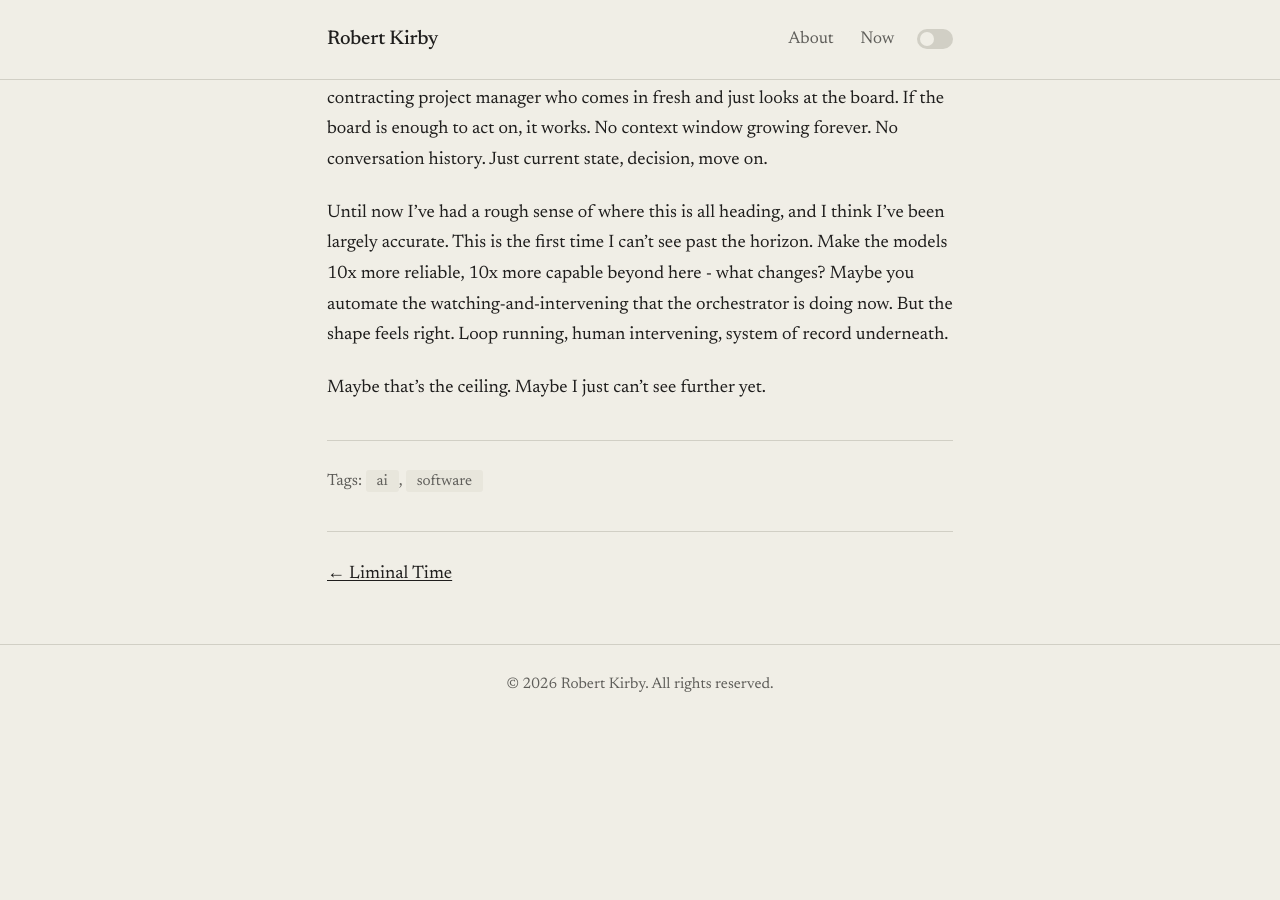
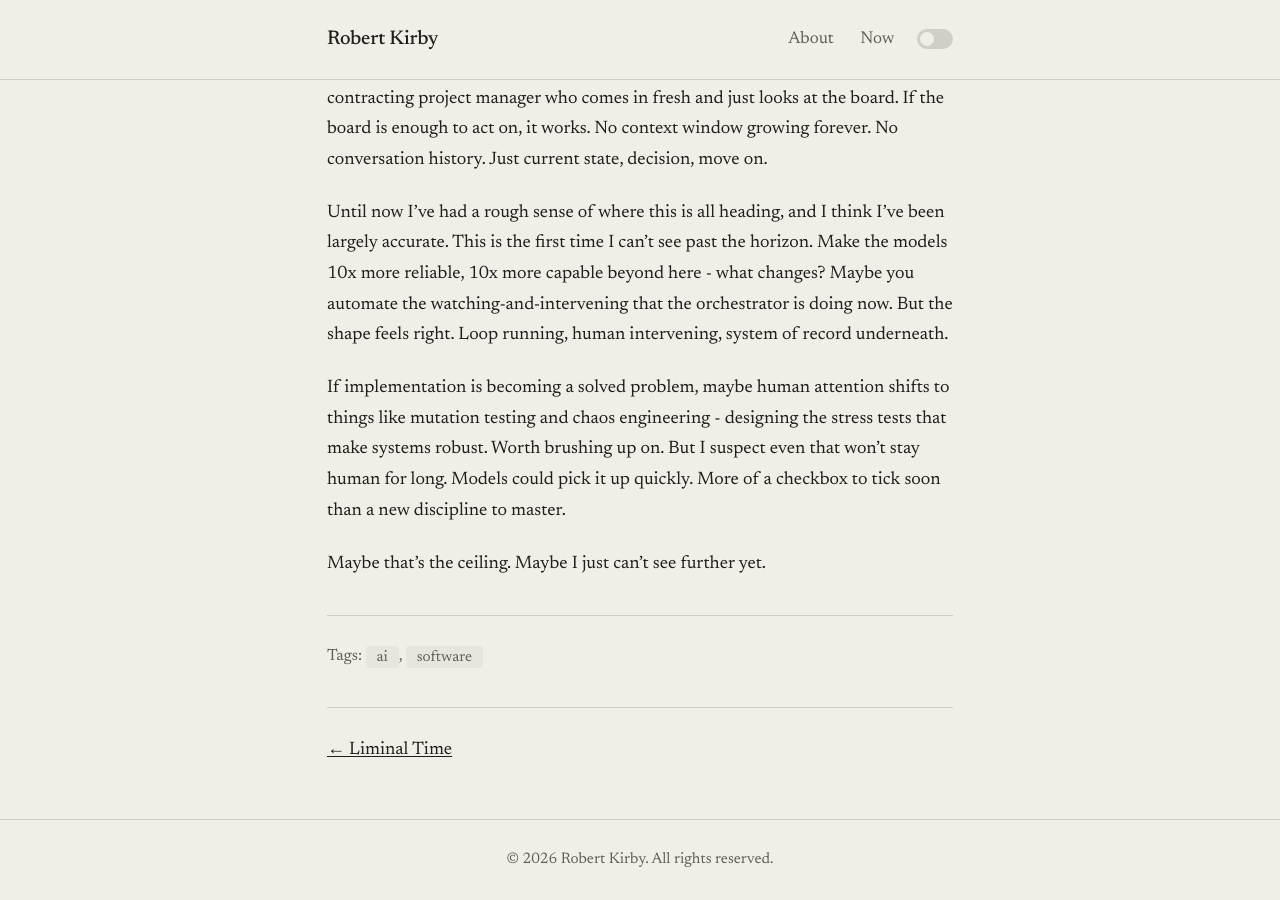
Before and after one commit to rob137/rob137.github.io, a Jekyll site: the page built from _posts/2026-02-17-strudel.md, in a window 1280 px wide and 900 px high, scrolled down 1134 px. Built offline with Jekyll 4.4.1, drawn with Linux system fonts in a browser that asks for light colours; before the commit the page ends 1859 px from its top, so only the background shows below that.

Commit message:
Add mutation testing / chaos engineering point

```diff
--- a/_posts/2026-02-17-strudel.md
+++ b/_posts/2026-02-17-strudel.md
@@ -20,4 +20,6 @@ Git and issues become the system of record. The agents are stateless - like a co
 
 Until now I've had a rough sense of where this is all heading, and I think I've been largely accurate. This is the first time I can't see past the horizon. Make the models 10x more reliable, 10x more capable beyond here - what changes? Maybe you automate the watching-and-intervening that the orchestrator is doing now. But the shape feels right. Loop running, human intervening, system of record underneath.
 
+If implementation is becoming a solved problem, maybe human attention shifts to things like mutation testing and chaos engineering - designing the stress tests that make systems robust. Worth brushing up on. But I suspect even that won't stay human for long. Models could pick it up quickly. More of a checkbox to tick soon than a new discipline to master.
+
 Maybe that's the ceiling. Maybe I just can't see further yet.
```
